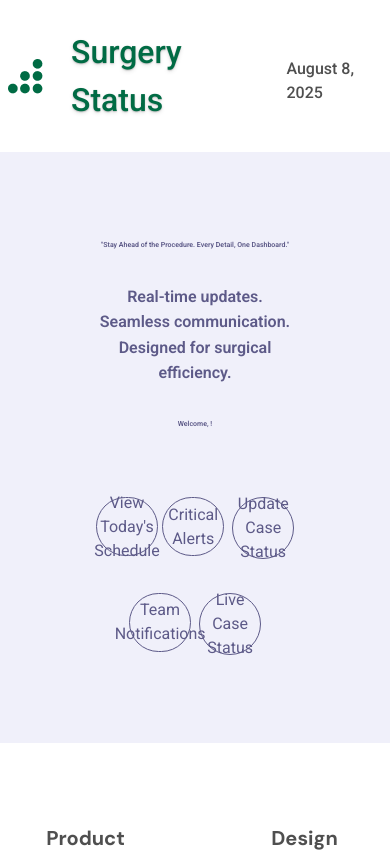
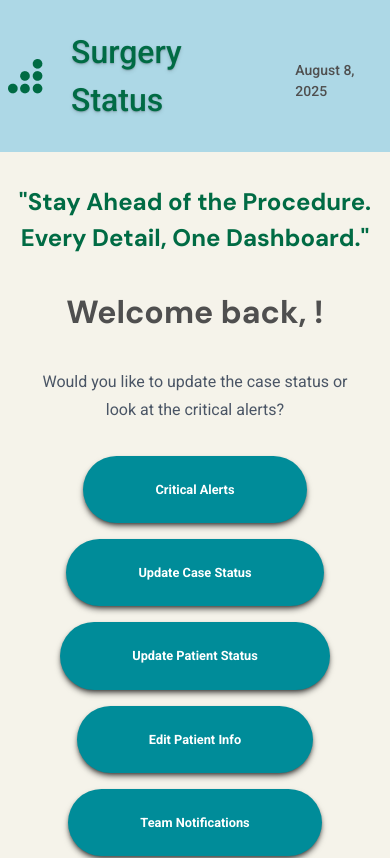
Before and after one commit to chingu-voyages/V56-tier2-team-25, a React (Vite) app: page /staff in a window 390 px wide. Shown: the top 858 px of the page. Built offline with nearby package versions, Linux system fonts and the light colour scheme; the HTML template or start-up script is replaced by a standard one.

Commit message:
responsiveness and styling of landing pages

```diff
--- a/src/components/Landingpages/LandingPageAdmin.jsx
+++ b/src/components/Landingpages/LandingPageAdmin.jsx
@@ -6,22 +6,28 @@ import Footer from "../Footer";
 import { useSelector } from "react-redux";
 
 const LandingPageAdmin = () => {
-
   const userData = useSelector((state) => state.user.userData);
 
   return (
-    <div className="lp-admin-wrapper">
+    <div className="min-h-screen w-full flex flex-col">
       <Header />
-      <div className="lp-admin-container">
-        <h1 className="lp-admin-title">Welcome back, {userData?.name}!</h1>
-        <p className="lp-admin-desc">
-          Lorem ipsum dolor sit amet, consectetur adipiscing elit. Nam in ligula
-          nec eros molestie ornare sed sit amet orci. Content that advertises
-          the purpose of the app and its benefits
-        </p>
-        <div className="lp-admin-button-div">
-          <div className="lp-admin-button-left">Update Patient Status</div>
-          <div className="lp-admin-button-right">Edit Patient Info</div>
+      <div className="flex flex-1 flex-col items-center justify-center text-center bg-[#F5F3EA] p-10">
+        <div className="flex flex-col items-center justify-center md:h-[80vh]">
+          <h1 className="text-[#4F4F4F] font-bold text-[2rem] dm-sans mb-8 sm:text-4xl md:mb-15">
+            Welcome back, {userData?.name}!
+          </h1>
+          <p className="mb-8 text-gray-600 text-[1rem] dm-san w-[80vw] leading-7 sm:text-[1.125rem] md:mb-15 md:w-120">
+            Would you like to update the patient's surgery status or edit their
+            personal information?
+          </p>
+          <div className="flex flex-col items-center text-center justify-center mb-4 sm:flex-row sm:mb-8">
+            <div className="bg-[#008C99] mb-4 text-white text-[0.8rem] font-bold rounded-[40px] px-18 py-6 cursor-pointer shadow-md/60 hover:bg-[#A8D5BA] sm:text-[1.125rem] sm:mb-0 sm:mr-2">
+              Update Patient Status
+            </div>
+            <div className="bg-[#008C99] mt-2 mb-20 text-white text-[0.8rem] font-bold rounded-[40px] px-18 py-6 cursor-pointer shadow-md/60 hover:bg-[#A8D5BA] sm:text-[1.125rem] sm:mt-0 sm:mb-0 sm:ml-2 ">
+              Edit Patient Info
+            </div>
+          </div>
         </div>
       </div>
       <Footer />
--- a/src/components/Landingpages/LandingPageGuest.jsx
+++ b/src/components/Landingpages/LandingPageGuest.jsx
@@ -7,18 +7,20 @@ const LandingPageGuest = () => {
     <section>
       <div className="min-h-screen w-full flex flex-col">
         <Header />
-        <div className="flex flex-1 flex-col items-center justify-center text-center bg-[#F5F3EA]">
-          <div className="">
-            <h1 className="text-[#4F4F4F] font-bold text-4xl dm-sans mb-15">Welcome, Guest!</h1>
-            <p className="mb-15 text-[#006B44] text-[1.125rem] dm-san w-[530px] leading-7">
-              "Your loved one is in trusted hands. As each phase of care unfolds,
-              may you feel comfort in knowing they are surrounded by skill,
-              compassion, and hope."
+        <div className="flex flex-1 flex-col items-center justify-start text-center bg-[#F5F3EA] sm:justify-center">
+          <div className="flex flex-col items-center justify-center">
+            <h1 className="text-[#4F4F4F] font-bold text-[1.75rem] dm-sans mb-8 mt-20 sm:text-4xl">
+              Welcome, Guest!
+            </h1>
+            <p className="mb-15 text-[#006B44] text-[1rem] dm-san w-[60vw] leading-7 sm:text-[1.125rem] md:w-130 lg:w-80">
+              "Your loved one is in trusted hands. As each phase of care
+              unfolds, may you feel comfort in knowing they are surrounded by
+              skill, compassion, and hope."
             </p>
           </div>
           <div className="bg-[#008C99] text-white text-[1.125rem] font-bold rounded-[40px] px-18 py-6 cursor-pointer shadow-md/60 hover:bg-[#A8D5BA]">
-              Track Patient Status
-            </div>
+            Track Patient Status
+          </div>
         </div>
       </div>
       <Footer />
--- a/src/components/Landingpages/LandingPageStaff.jsx
+++ b/src/components/Landingpages/LandingPageStaff.jsx
@@ -4,29 +4,48 @@ import Footer from "../Footer";
 import { useSelector } from "react-redux";
 
 const LandingPageStaff = () => {
-
   const userData = useSelector((state) => state.user.userData);
 
   return (
-    <div className="lp-staff-wrapper">
+    <div className="min-h-screen w-full flex flex-col">
       <Header />
-      <div className="lp-staff-container">
-        <h1 className="lp-staff-title">
-          "Stay Ahead of the Procedure. Every Detail, One Dashboard."
-        </h1>
-        <p className="lp-staff-desc">
-          Real-time updates. Seamless communication. Designed for surgical
-          efficiency.
-        </p>
-        <h1 className="lp-staff-welcome"> Welcome, {userData?.name}!</h1>
-        <div className="lp-staff-button-div">
-          <div className="lp-staff-button-left">View Today's Schedule</div>
-          <div className="lp-staff-button-center">Critical Alerts</div>
-          <div className="lp-staff-button-right">Update Case Status</div>
-        </div>
-        <div className="lp-staff-button-div2">
-          <div className="lp-staff-button-left">Team Notifications</div>
-          <div className="lp-staff-button-right">Live Case Status</div>
+      <div className="flex flex-1 flex-col text-center items-center justify-center bg-[#F5F3EA]">
+        <div className="flex flex-col text-center items-center justify-center mb-16 md:h-[80vh]">
+          <h1 className="text-[#006B44] font-bold text-[1.50rem] dm-sans mb-8 mt-8 sm:text-[1.75rem] sm:mb-16">
+            "Stay Ahead of the Procedure. Every Detail, One Dashboard."
+          </h1>
+          <h1 className="text-[#4F4F4F] font-bold text-[2rem] dm-sans mb-8 sm:text-[2rem] sm:mb-16">
+            {" "}
+            Welcome back, {userData?.name}!
+          </h1>
+          <p className="mb-8 text-gray-600 text-[1rem] dm-san w-[80vw] leading-7 sm:text-[1.125rem] sm:mb-16">
+            Would you like to update the case status or look at the critical
+            alerts?
+          </p>
+          <div className="flex flex-col items-center text-center justify-center">
+            <div className="flex flex-col items-center text-center justify-center mb-4 sm:flex-row sm:mb-8">
+              <div className="flex text-center items-center justify-center mb-4 bg-[#008C99] text-white text-[0.8rem] font-bold rounded-[40px] px-18 py-6 cursor-pointer shadow-md/60 hover:bg-[#A8D5BA] sm:mb-0 sm:px-12 sm:py-4 lg:px-15 lg:py-5 lg:text-[1.25rem]">
+                Critical Alerts
+              </div>
+              <div className="flex text-center items-center justify-center mb-4 bg-[#008C99] text-white text-[0.8rem] font-bold rounded-[40px] px-18 py-6 cursor-pointer shadow-md/60 hover:bg-[#A8D5BA] sm:mb-0 sm:ml-4 sm:mr-4 sm:px-12 sm:py-4 lg:px-15 lg:py-5 lg:text-[1.25rem]">
+                Update Case Status
+              </div>
+              <div className="flex text-center items-center justify-center bg-[#008C99] text-white text-[0.8rem] font-bold rounded-[40px] px-18 py-6 cursor-pointer shadow-md/60 hover:bg-[#A8D5BA] sm:px-12 sm:py-4 lg:px-15 lg:py-5 lg:text-[1.25rem]">
+                Update Patient Status
+              </div>
+            </div>
+            <div className="flex flex-col items-center text-center justify-center sm:flex-row">
+              <div className="flex text-center items-center justify-center mb-4 bg-[#008C99] text-white text-[0.8rem] font-bold rounded-[40px] px-18 py-6 cursor-pointer shadow-md/60 hover:bg-[#A8D5BA] sm:mb-0 sm:px-12 sm:py-4 lg:px-15 lg:py-5 lg:text-[1.25rem]">
+                Edit Patient Info
+              </div>
+              <div className="flex text-center items-center justify-center mb-4 bg-[#008C99] text-white text-[0.8rem] font-bold rounded-[40px] px-18 py-6 cursor-pointer shadow-md/60 hover:bg-[#A8D5BA] sm:mb-0 sm:ml-4 sm:mr-4 sm:px-12 sm:py-4 lg:px-15 lg:py-5 lg:text-[1.25rem]">
+                Team Notifications
+              </div>
+              <div className="flex text-center items-center justify-center bg-[#008C99] text-white text-[0.8rem] font-bold rounded-[40px] px-18 py-6 cursor-pointer shadow-md/60 hover:bg-[#A8D5BA] sm:px-12 sm:py-4 lg:px-15 lg:py-5 lg:text-[1.25rem]">
+                Live Case Status
+              </div>
+            </div>
+          </div>
         </div>
       </div>
       <Footer />
--- a/src/components/Landingpages/landingpages.css
+++ b/src/components/Landingpages/landingpages.css
@@ -73,6 +73,20 @@
   background-color: #5d5a88;
   font-weight: 600;
   color: white;
+}
+
+@media only screen and (max-width: 480px) {
+  .container {
+    background-color: lightblue;
+    font-size: 14px;
+  }
+}
+
+@media only screen and (min-width: 481px) and (max-width: 768px) {
+  .container {
+    background-color: lightgreen;
+    font-size: 16px;
+  }
 }
 
 /* STAFF */
@@ -187,6 +201,20 @@
   color: white;
 }
 
+@media only screen and (max-width: 480px) {
+  .container {
+    background-color: lightblue;
+    font-size: 14px;
+  }
+}
+
+@media only screen and (min-width: 481px) and (max-width: 768px) {
+  .container {
+    background-color: lightgreen;
+    font-size: 16px;
+  }
+}
+
 /* GUEST */
 
 .lp-guest-wrapper {
@@ -238,3 +266,40 @@
   font-weight: 600;
   color: white;
 }
+
+@media only screen and (max-width: 480px) {
+  .lp-guest-wrapper {
+    width: 100vw;
+  }
+  .lp-guest-container {
+    width: 100vw;
+    height: 70vh;
+    display: flex;
+    flex-direction: column;
+    align-items: center;
+    text-align: center;
+    justify-content: center;
+    background-color: #f0f0fa;
+  }
+  .lp-guest-title {
+    width: 10vw;
+    color: #5d5a88;
+    font-size: 1vw;
+    font-weight: 800;
+    margin-bottom: 4vh;
+  }
+
+  .lp-guest-desc {
+    width: 30vw;
+    color: #8d8ba7;
+    line-height: 3vh;
+    font-size: 1vw;
+  }
+}
+
+@media only screen and (min-width: 481px) and (max-width: 768px) {
+  .container {
+    background-color: lightgreen;
+    font-size: 16px;
+  }
+}
```
